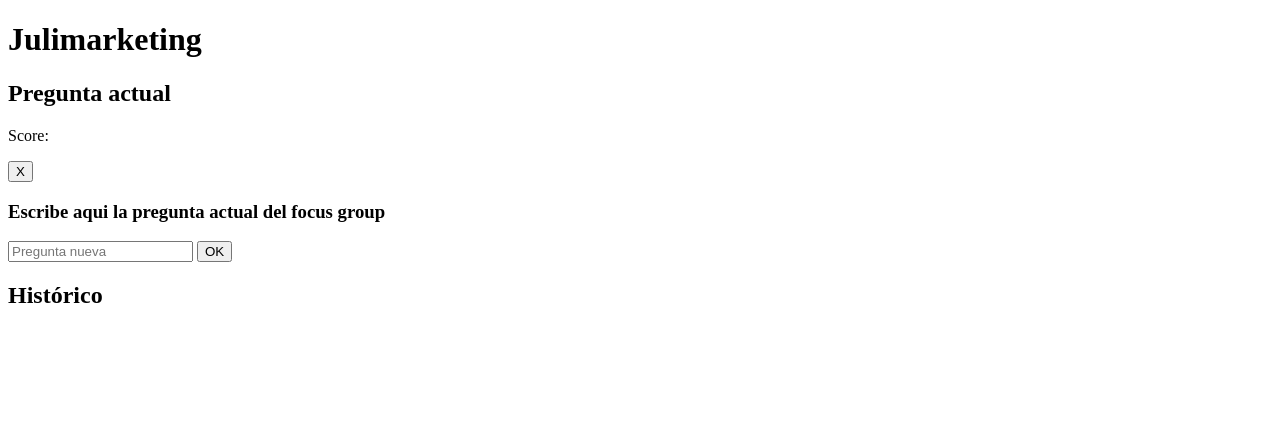
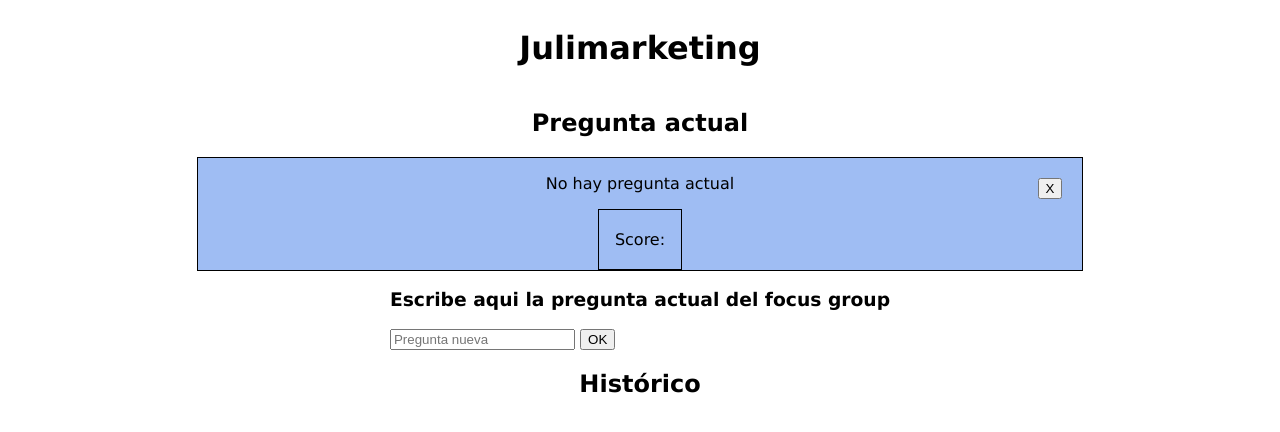
Before and after one commit to MetalPrime/Parcial2WebEcoApp, a plain HTML site: page index.html in a window 1280 px wide. Drawn offline with Linux system fonts and the light colour scheme.

Commit message:
update HTML with CSS

```diff
--- a/index.html
+++ b/index.html
@@ -7,15 +7,17 @@
     <title>Document</title>
 </head>
 <body>
-    <h1>Julimarketing</h1>
-    <section>
-        <h2>Pregunta actual</h2>
-        <article>
-            <p></p>
-            <div>
-                <p>Score: <strong></strong></p>
+    <h1 class="mark">Julimarketing</h1>
+    <section class="actual">
+        <h2 class="actual__title">Pregunta actual</h2>
+        <article class="actual__info">
+            <p class="actual__question">
+                No hay pregunta actual
+            </p>
+            <div class="actual__score">
+                <p>Score: <strong class="actual__average"></strong></p>
             </div>
-            <button>X</button>
+            <button class="actual__delete">X</button>
         </article>
     </section>
     <section>
@@ -24,7 +26,7 @@
         <button>OK</button>
     </section>
 
-    <section>
+    <section class="historic">
         <h2>Histórico</h2>
         <article>
 
--- a/styles/index.scss
+++ b/styles/index.scss
@@ -0,0 +1,36 @@
+body{
+    font-family: 'Lucida Sans', 'Lucida Sans Regular', 'Lucida Grande', 'Lucida Sans Unicode', Geneva, Verdana, sans-serif;
+    display: flex;
+    flex-direction: column;
+    justify-content: center;
+    align-items: center;
+}
+
+.actual{
+    display: flex;
+    flex-direction: column;
+    width: 100%;
+    justify-content: center;
+    align-items: center;
+
+    &__info{
+        width: 70%;
+        position: relative;
+        border: 1px solid black;
+        background-color: rgb(159, 189, 243);
+        display: flex;
+        flex-direction: column;
+        align-items: center;
+    }
+
+    &__delete{
+        position: absolute;
+        right: 20px;
+        top: 20px;
+    }
+
+    &__score{
+        padding: 4px 16px ;
+        border:  1px solid black;
+    }
+}
```
Also changed, not shown: styles/index.css, 1 other file.
